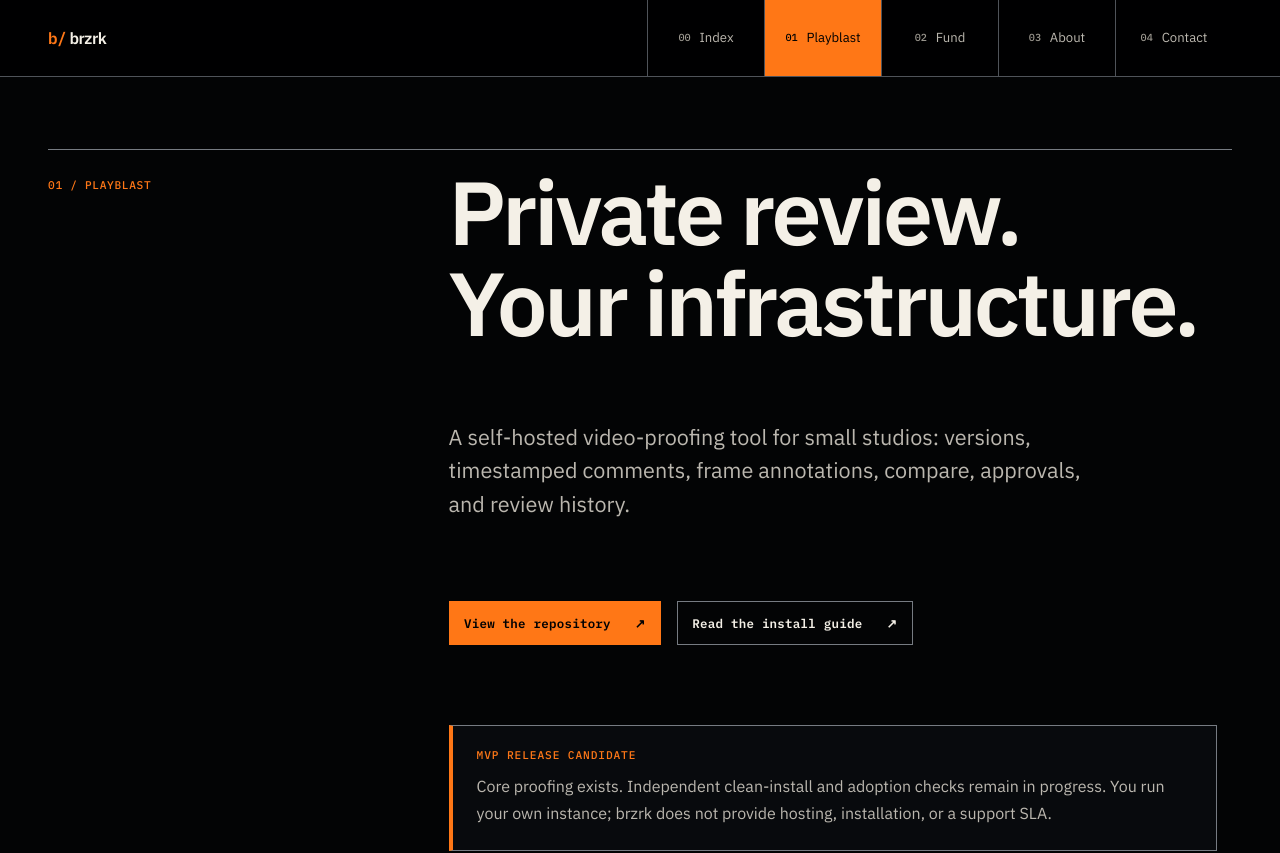
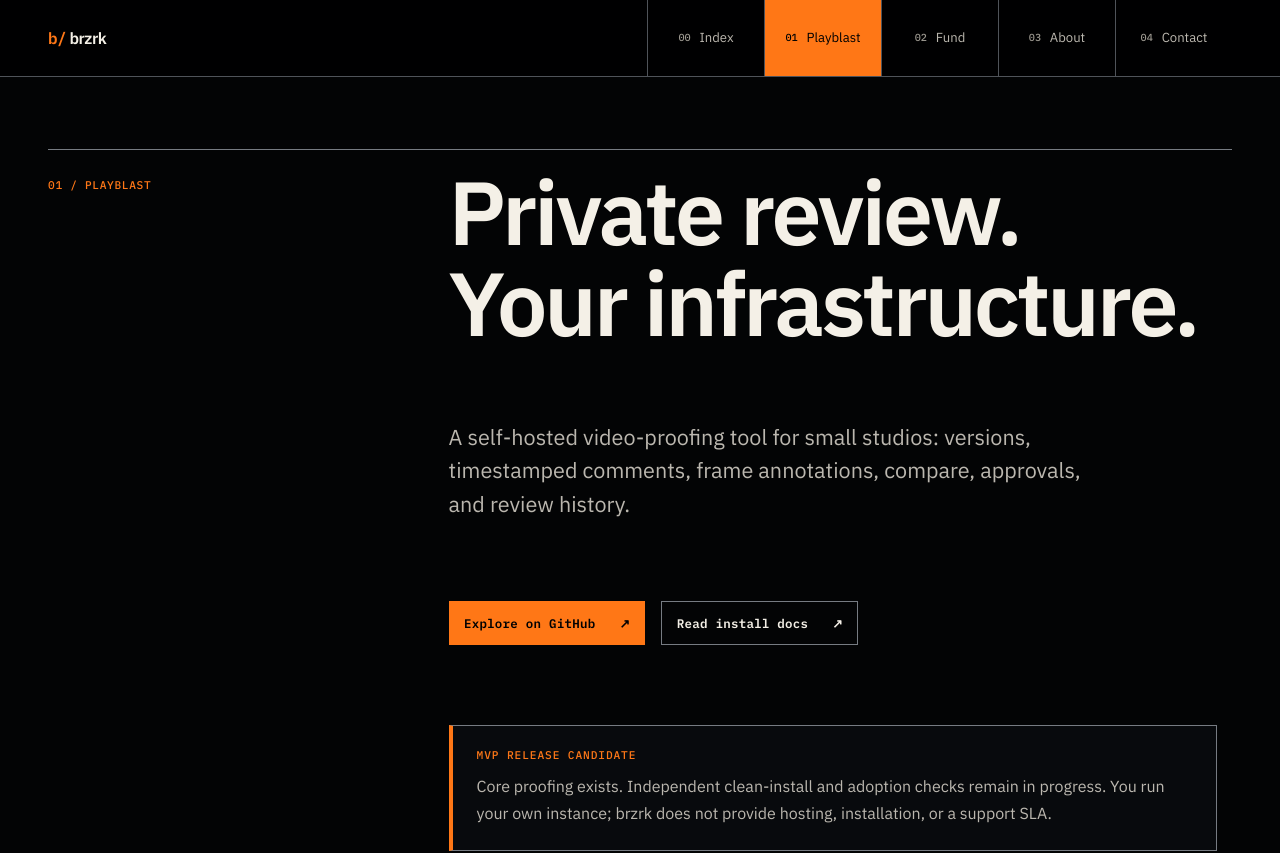
Before and after one commit to brzrk-motion/brzrk-site, a React (Vite) app: page /playblast in a window 1280 px wide. Shown: the top 853 px of the page. Built offline with nearby package versions, Linux system fonts and the light colour scheme.

Commit message:
fix: restore soft-RC Playblast CTAs and LP link (#14)
Restore locked hero CTA labels (Explore on GitHub, Read install docs)
after the #13 redesign drifted copy. Wire LINKS.marketingLp back into
the page footer external-note per soft-RC.

```diff
--- a/src/pages/Playblast.tsx
+++ b/src/pages/Playblast.tsx
@@ -16,8 +16,12 @@
             A self-hosted video-proofing tool for small studios: versions, timestamped comments, frame annotations, compare, approvals, and review history.
           </p>
           <div className="cta-group">
-            <ExternalLink href={LINKS.github} className="btn btn--primary">View the repository <span aria-hidden="true">↗</span></ExternalLink>
-            <ExternalLink href={LINKS.installGuide} className="btn btn--secondary">Read the install guide <span aria-hidden="true">↗</span></ExternalLink>
+            <ExternalLink href={LINKS.github} className="btn btn--primary">
+              Explore on GitHub <span aria-hidden="true">↗</span>
+            </ExternalLink>
+            <ExternalLink href={LINKS.installGuide} className="btn btn--secondary">
+              Read install docs <span aria-hidden="true">↗</span>
+            </ExternalLink>
           </div>
           <aside className="honesty-block pb-hero__status">
             <div className="honesty-block__label">MVP release candidate</div>
@@ -112,7 +116,11 @@
           </div>
         </section>
 
-        <p className="external-note">External links open in a new tab. Repository and documentation state may change independently of this site.</p>
+        <p className="external-note">
+          Full marketing overview also at{' '}
+          <ExternalLink href={LINKS.marketingLp}>playblast-lp</ExternalLink>.
+          External links open in a new tab.
+        </p>
       </div>
     </div>
   )
```
